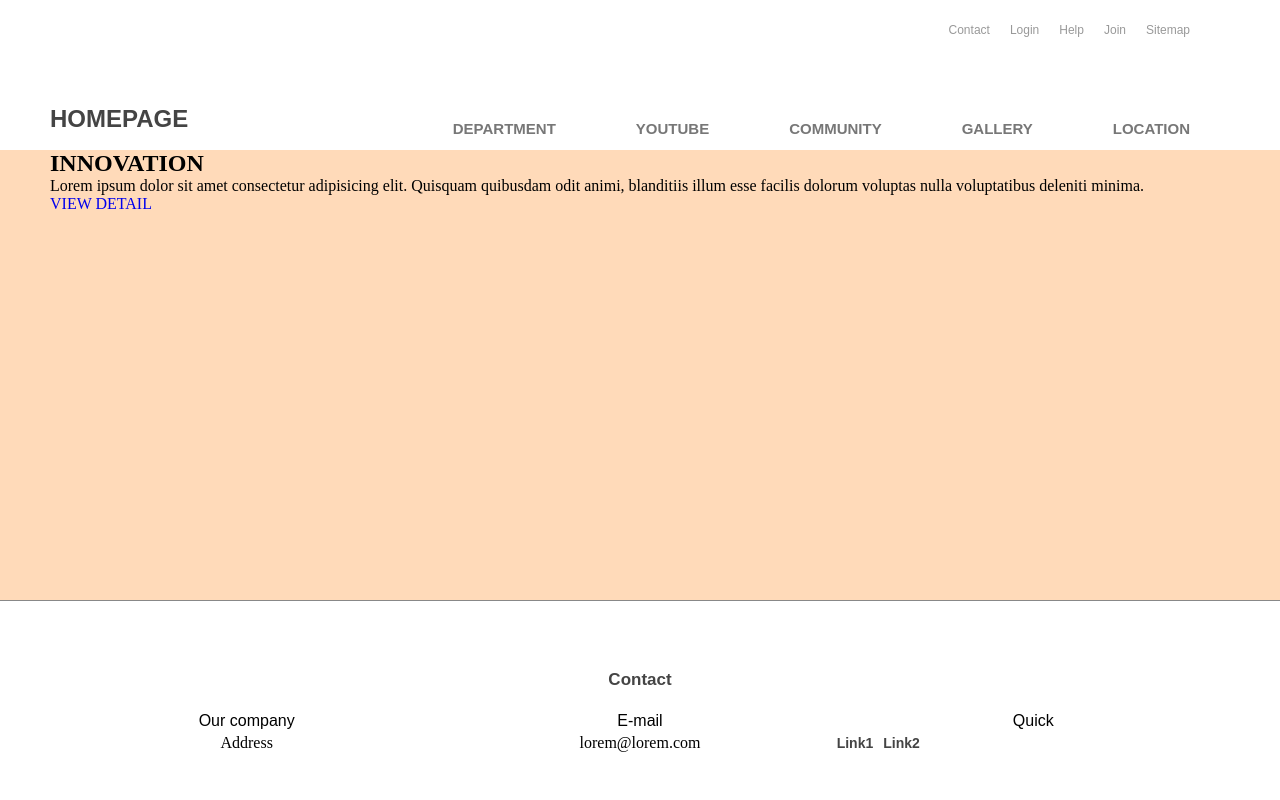
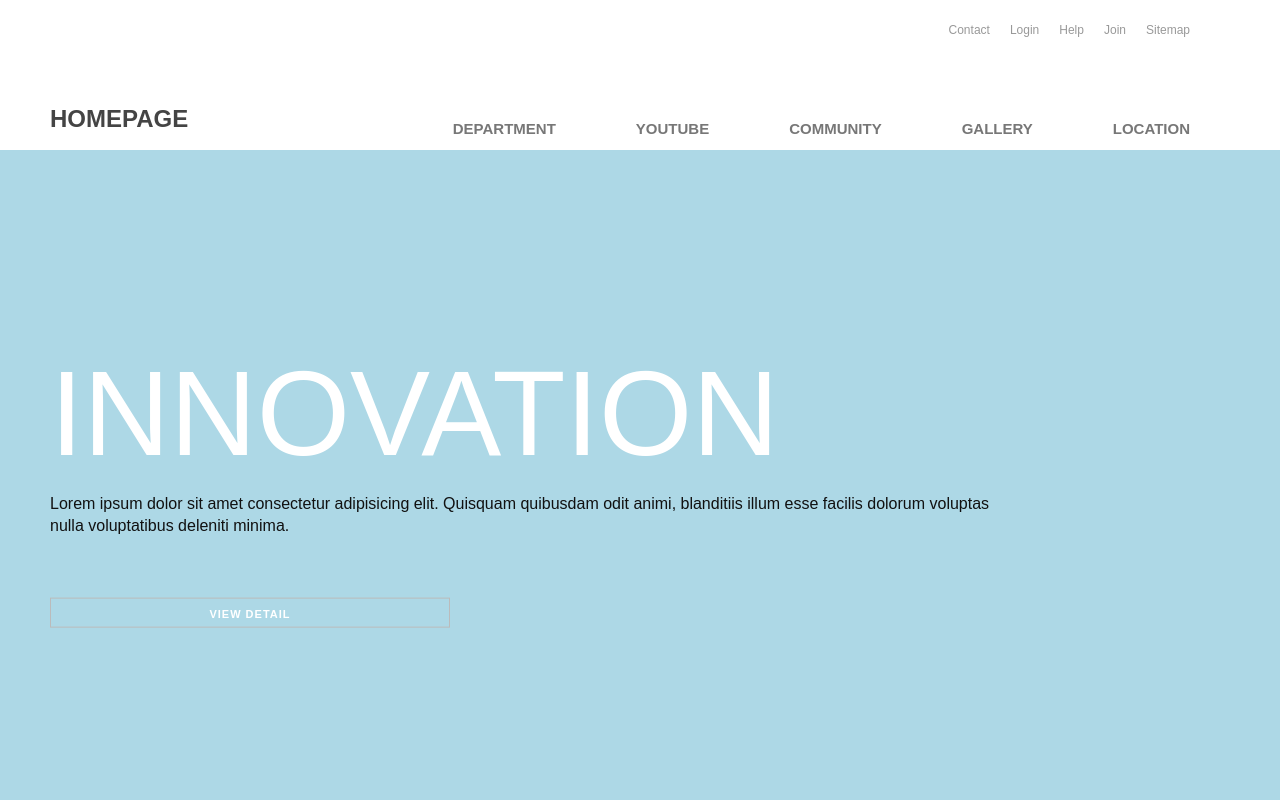
Before and after one commit to zzinis/page, a plain HTML site: page index.html in a window 1280 px wide. Shown: the top 800 px of the page. Drawn offline with Linux system fonts and the light colour scheme.

Commit message:
visual scss 수정

```diff
--- a/scss/style.scss
+++ b/scss/style.scss
@@ -88,14 +88,45 @@
 
 #visual{
     width: 100%;
-    height: 450px;
+    height: calc(100vh - 120px );
     position: relative;
-    background: peachpuff;
+    background: lightblue;
 
     .inner{
         width: 1180px;
+        height: 100%;
         margin: 0 auto;
+        position: relative;
 
+        .txt{
+            width: 80%;
+            position: absolute;
+            left: 0;
+            top: 50%;
+            transform: translateY(-50%);
+
+            h1{
+                font: 120px/1 'arial';
+                color: #fff;
+                margin-bottom: 20px;
+            }
+
+            p{
+                font: 16px/1.4 'arial';
+                color: #111;
+                margin-bottom: 60px;
+            }
+            a{
+                display: block;
+                width: 400px;
+                height: 30px;
+                border: 1px solid #bbb;
+                font: bold 11px/30px 'arial';
+                color: #fff;
+                text-align: center;
+                letter-spacing: 1px;
+            }
+        }
     }
 }
 
```
Also changed, not shown: css/style.css, 1 other file.
